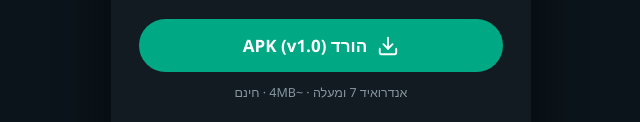
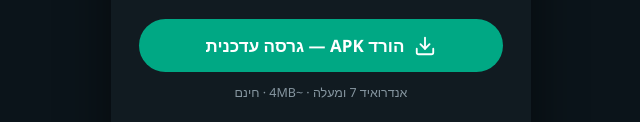
Before and after one commit to neriaco555-del/multibot, a website: page docs/index.html in a window 1280 px wide. Shown: the part 379-501 px from the top of the page, without its empty margins (319-959 px from the left). Drawn offline with Linux system fonts and the light colour scheme.

Commit message:
v1.2: גרסת APK + דף נחיתה מעודכן

```diff
--- a/docs/index.html
+++ b/docs/index.html
@@ -30,7 +30,7 @@
   <div class="icon"><svg viewBox="0 0 24 24"><g fill="none" stroke="#fff" stroke-width="2" stroke-linecap="round" stroke-linejoin="round"><path d="M21 11.5a8.38 8.38 0 0 1-.9 3.8 8.5 8.5 0 0 1-7.6 4.7 8.38 8.38 0 0 1-3.8-.9L3 21l1.9-5.7a8.38 8.38 0 0 1-.9-3.8 8.5 8.5 0 0 1 4.7-7.6 8.38 8.38 0 0 1 3.8-.9h.5a8.48 8.48 0 0 1 8 8v.5z"/></g></svg></div>
   <h1>מולטי בוט 🤖</h1>
   <p class="sub">צ'אט קהילתי בסגנון וואטסאפ — קבוצות, סטטוסים, שיחות קוליות ובוט AI.<br>הורד את האפליקציה לאנדרואיד:</p>
-  <a class="dl" href="https://github.com/neriaco555-del/multibot/releases/latest/download/multibot.apk"><svg viewBox="0 0 24 24"><g fill="none" stroke="currentColor" stroke-width="2" stroke-linecap="round" stroke-linejoin="round"><path d="M21 15v4a2 2 0 0 1-2 2H5a2 2 0 0 1-2-2v-4"/><path d="m7 10 5 5 5-5"/><path d="M12 15V3"/></g></svg> הורד APK (v1.0)</a>
+  <a class="dl" href="https://github.com/neriaco555-del/multibot/releases/latest/download/multibot.apk"><svg viewBox="0 0 24 24"><g fill="none" stroke="currentColor" stroke-width="2" stroke-linecap="round" stroke-linejoin="round"><path d="M21 15v4a2 2 0 0 1-2 2H5a2 2 0 0 1-2-2v-4"/><path d="m7 10 5 5 5-5"/><path d="M12 15V3"/></g></svg> הורד APK — גרסה עדכנית</a>
   <div class="ver">אנדרואיד 7 ומעלה · ~4MB · חינם</div>
   <div class="feats">💬 צ'אטים קבוצתיים ופרטיים<br>🤖 בוט AI שעונה בעברית<br>⭕ סטטוסים ל-24 שעות<br>📞 שיחות קוליות ווידאו</div>
   <div class="links"><a href="https://github.com/neriaco555-del/multibot">קוד המקור בגיטהאב</a></div>
--- a/multibot-app/package.json
+++ b/multibot-app/package.json
@@ -1,6 +1,6 @@
 {
   "name": "multibot-app",
-  "version": "1.0.0",
+  "version": "1.2.0",
   "description": "",
   "main": "index.js",
   "scripts": {
```
Also changed, not shown: 1 other file.
